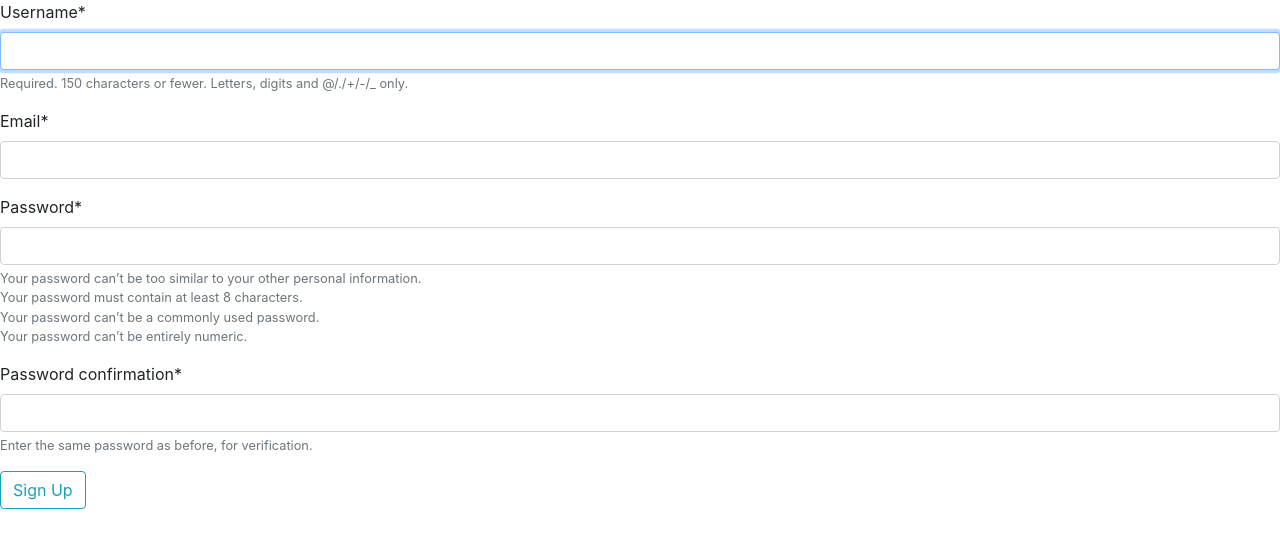
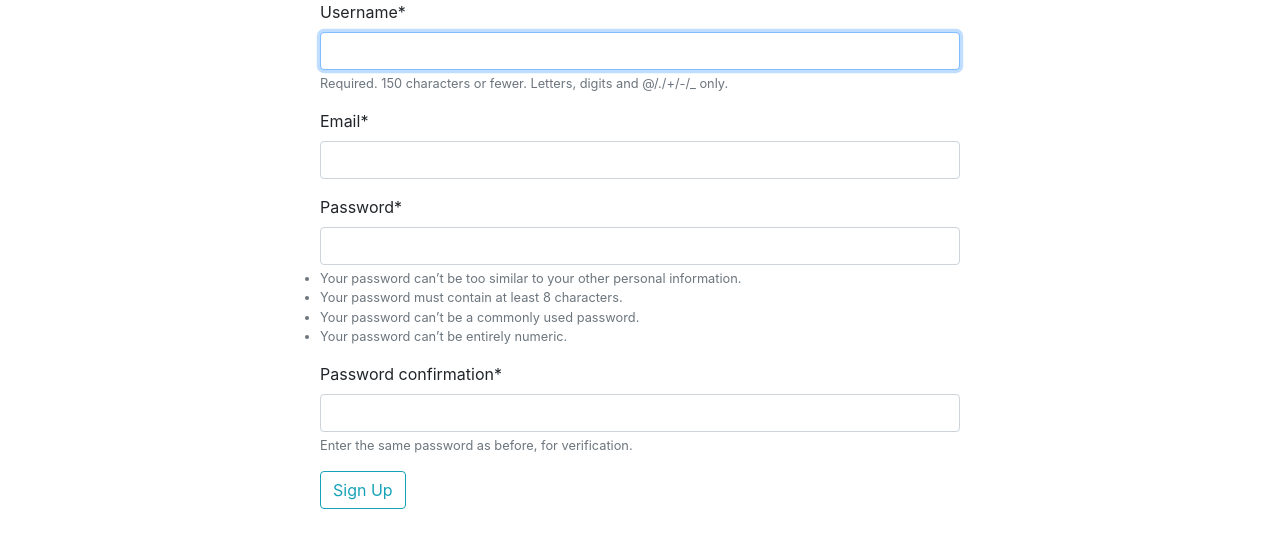
Before and after one commit to Mantongash/projected, a Django app: page /register/ in a window 1280 px wide. Shown: the part 74-622 px from the top of the page. Run offline with Django 3.2, Linux system fonts and the light colour scheme; some libraries are stand-ins or nearby versions.

Commit message:
Centered the form to the page

```diff
--- a/static/css/main.css
+++ b/static/css/main.css
@@ -31,3 +31,8 @@
 header h1 small {
   display: block;
 }
+
+.signup {
+  width: 50%;
+  margin: 0 auto;
+}
```
